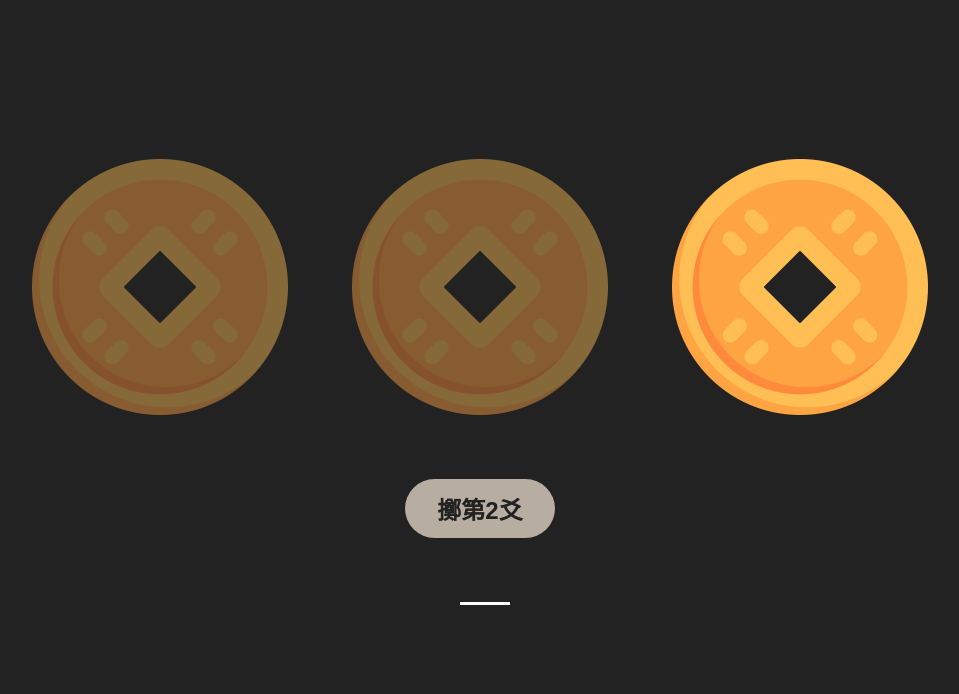
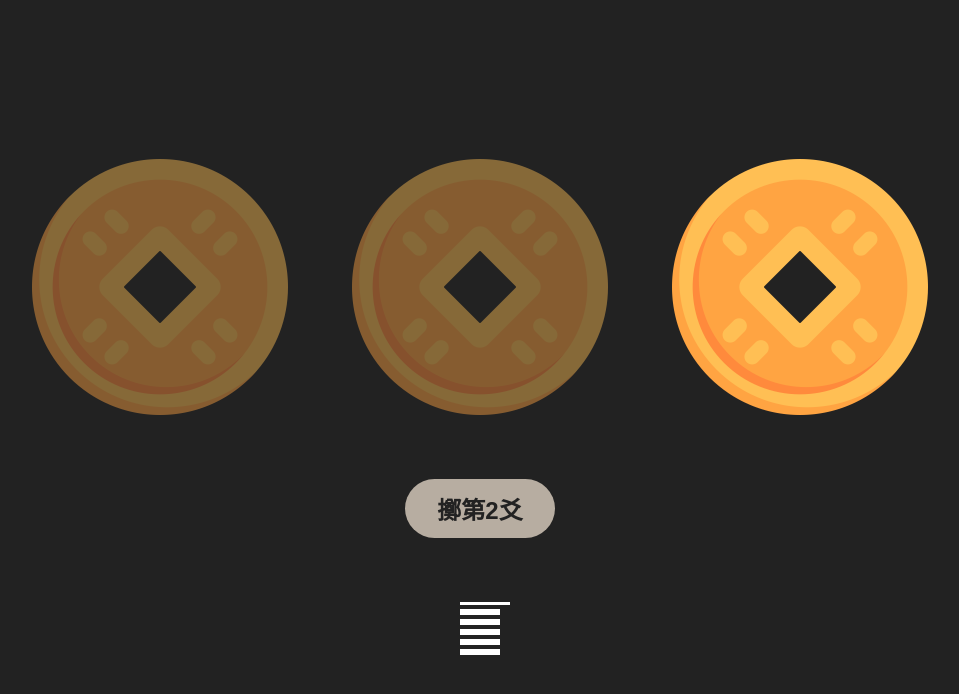
Before and after one commit to MeganxLi/i-ching-easy, a React (Vite) app: page / in a window 1280 px wide. Shown: the top 694 px of the page, without its empty margins (160-1119 px from the left). Built offline with nearby package versions, Linux system fonts and the light colour scheme; a web font is replaced by a local one.

Commit message:
:memo: Corrected judgment due to adding symbol animation

```diff
--- a/src/page/Choose/index.tsx
+++ b/src/page/Choose/index.tsx
@@ -4,15 +4,29 @@ import { randomFlip, symbolLine, total } from '../../utils/function'
 
 const Choose = () => {
   const [actionLog, setActionLog] = useState<boolean[] | null>(null)
-  const [coinsList, setCoinsList] = useState<number[]>([])
+  const [coinsList, setCoinsList] = useState<(number | null)[]>(
+    [null, null, null, null, null, null])
+  const [coinsNo, setCoinsNo] = useState<number>(0)
   const [isFlipping, setIsFlipping] = useState(false)
   const [isHidden, setIsHidden] = useState(false)
 
-  const exceedLength = (): boolean => coinsList.length === 6
+  const exceedLength = (): boolean => coinsList[5] !== null
 
   const handleTossCoins = () => {
     if (exceedLength()) return
     setActionLog(randomFlip(3))
+  }
+
+  const showLineClassName = (key: boolean | null): string => {
+    switch (key) {
+      case true:
+        return 'symbol-line-yang'
+      case false:
+        return 'symbol-line-yin'
+
+      default:
+        return ''
+    }
   }
 
   const startFlip = () => {
@@ -34,8 +48,12 @@ const Choose = () => {
 
   useEffect(() => {
     if (actionLog === null) return
+    setCoinsNo((prev) => prev + 1)
+    const tempCoinsList = coinsList
+    tempCoinsList[coinsNo] = total(actionLog)
+
     startFlip()
-    setCoinsList([...coinsList, total(actionLog)])
+    setCoinsList(tempCoinsList)
   }, [actionLog])
 
   useEffect(() => {
@@ -66,12 +84,12 @@ const Choose = () => {
         style={{ visibility: isHidden ? 'hidden' : 'visible' }}
       >
         擲第
-        {coinsList.length + 1}
+        {coinsNo + 1}
         爻
       </button>
       <div className={`symbol-list ${exceedLength() && !isFlipping ? 'animation-fade-top' : ''}`}>
         {coinsList.map((item, i) => (
-          <div key={i} className={`symbol-item ${symbolLine(item) ? 'symbol-line-yang' : 'symbol-line-yin'}`}>
+          <div key={i} className={`symbol-item ${showLineClassName(symbolLine(item))}`}>
             <span />
             <span />
           </div>
--- a/src/utils/function.tsx
+++ b/src/utils/function.tsx
@@ -10,15 +10,19 @@ export const randomFlip = (frequency: number) => Array(frequency)
 export const total = (coins: boolean[]) => coins.reduce((sum, coin) => sum + (coin ? 3 : 2), 0)
 
 /**
- * 判斷陽(7、9)還是陰(6、8)
+ * 判斷陽(7、9) 還是陰(6、8)
  */
-export const symbolLine = (coin: number): boolean => {
+export const symbolLine = (coin: number | null): boolean | null => {
   switch (coin) {
     case 7:
     case 9:
       return true
 
+    case 6:
+    case 8:
+      return false
+
     default:
-      return false
+      return null
   }
 }
```
